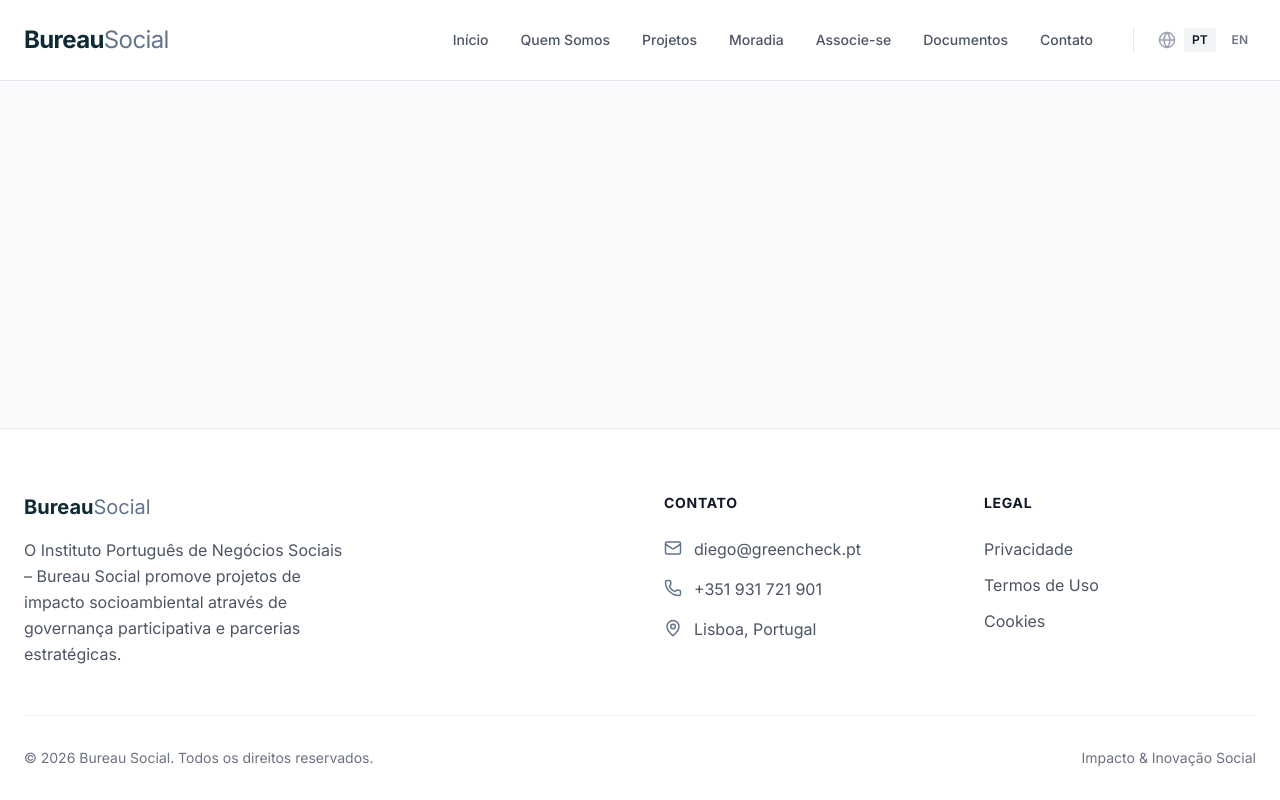
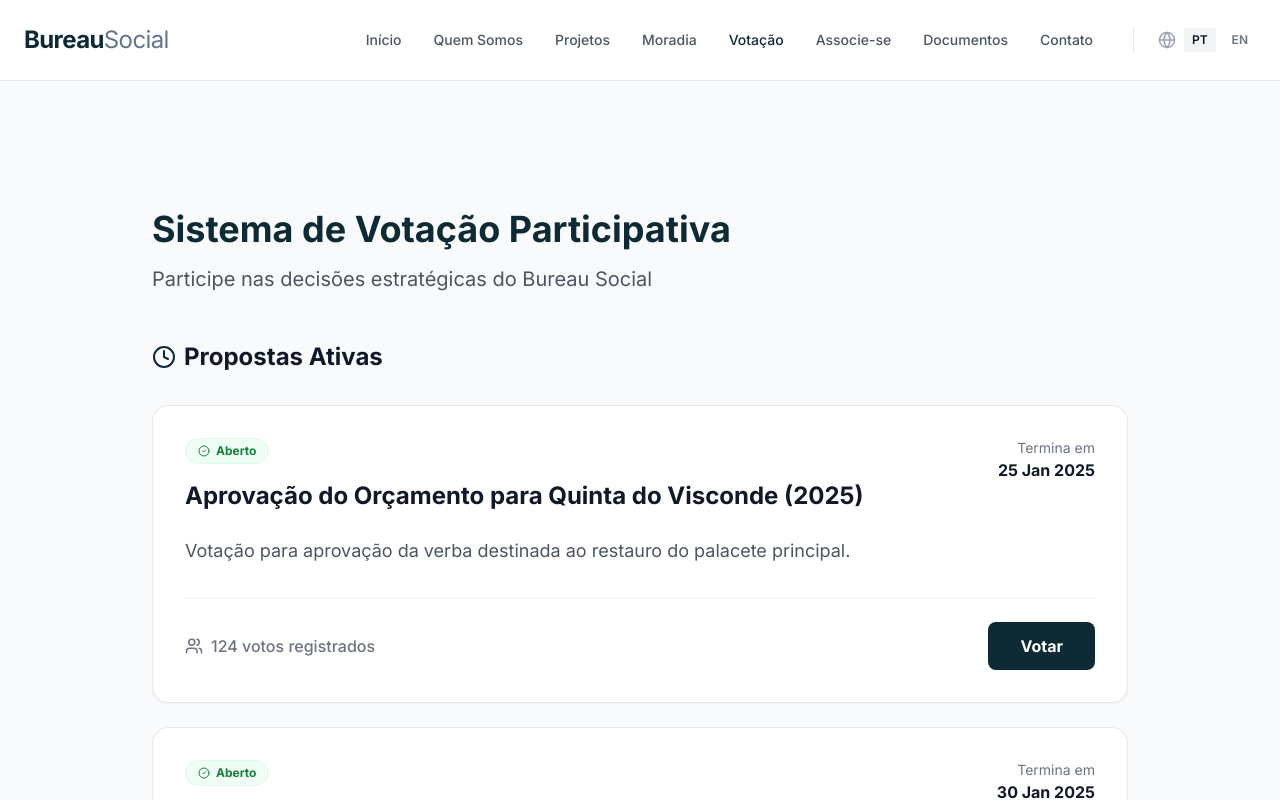
Before and after one commit to dmrdiego/BureauSocialPT, a React (Vite) app: page /voting in a window 1280 px wide. Shown: the top 800 px of the page. Built offline with nearby package versions, Linux system fonts and the light colour scheme.

Commit message:
Fix: Add Housing translations and implement Voting System (PT priority)

```diff
--- a/src/App.jsx
+++ b/src/App.jsx
@@ -8,6 +8,7 @@ import Join from './pages/Join';
 import Documents from './pages/Documents';
 import About from './pages/About';
 import Contact from './pages/Contact';
+import Voting from './pages/Voting';
 import './i18n';
 
 function App() {
@@ -24,6 +25,7 @@ function App() {
             <Route path="/join" element={<Join />} />
             <Route path="/documents" element={<Documents />} />
             <Route path="/contact" element={<Contact />} />
+            <Route path="/voting" element={<Voting />} />
           </Routes>
         </main>
         <Footer />
--- a/src/components/Header.jsx
+++ b/src/components/Header.jsx
@@ -18,6 +18,7 @@ const Header = () => {
     { path: '/about', label: t('menu.about') },
     { path: '/projects', label: t('menu.projects') },
     { path: '/housing', label: 'Moradia' },
+    { path: '/voting', label: t('menu.voting') },
     { path: '/join', label: t('menu.join') },
     { path: '/documents', label: 'Documentos' },
     { path: '/contact', label: t('menu.contact') }
--- a/src/i18n.js
+++ b/src/i18n.js
@@ -10,6 +10,7 @@ const resources = {
       "menu.projects": "Projetos",
       "menu.join": "Associe-se",
       "menu.contact": "Contato",
+      "menu.voting": "Votação",
 
       // Home
       "home.hero.title": "Instituto Português de Negócios Sociais",
@@ -104,6 +105,45 @@ const resources = {
       "technical.units": "Unidades Habitacionais",
       "technical.jobs": "Empregos Criados",
 
+      // Housing Page
+      "housing.hero.title": "Habitação Social para Artistas e Artesãos",
+      "housing.hero.subtitle": "Reabilitando o patrimônio histórico de Lisboa com impacto social",
+      "housing.description": "O Bureau Social promove o acesso à habitação digna para profissionais da cultura, integrando-os na malha urbana através da reabilitação de edifícios históricos.",
+      "housing.download": "Baixar Edital",
+      "housing.apply": "Candidatar-se",
+      "housing.professions.title": "Público-Alvo",
+      "housing.professions.construction": "Construção Tradicional",
+      "housing.professions.construction.desc": "Mestres de obras, pedreiros e especialistas em restauro.",
+      "housing.professions.arts": "Artes Visuais",
+      "housing.professions.arts.desc": "Pintores, escultores e artistas plásticos.",
+      "housing.professions.performance": "Artes Performativas",
+      "housing.professions.performance.desc": "Atores, músicos e bailarinos.",
+      "housing.professions.crafts": "Artesanato",
+      "housing.professions.crafts.desc": "Ourives, tecelões e artesãos locais.",
+      "housing.how.title": "Como Funciona",
+      "housing.how.offer.title": "O que oferecemos",
+      "housing.how.offer.desc": "Habitação a custos controlados em zonas centrais de Lisboa e espaços de trabalho partilhados.",
+      "housing.how.receive.title": "O que recebemos",
+      "housing.how.receive.desc": "A contrapartida é a participação em projetos de regeneração urbana e impacto comunitário.",
+      "housing.options.title": "Opções de Participação",
+      "housing.option.a": "Opção A: Residência permanente com custos reduzidos.",
+      "housing.option.b": "Opção B: Residência temporária para projetos específicos.",
+      "housing.option.c": "Opção C: Uso exclusivo de ateliês e oficinas.",
+
+      // Voting
+      "voting.title": "Sistema de Votação Participativa",
+      "voting.subtitle": "Participe nas decisões estratégicas do Bureau Social",
+      "voting.active.proposals": "Propostas Ativas",
+      "voting.vote.button": "Votar",
+      "voting.ends": "Termina em",
+      "voting.status.open": "Aberto",
+      "voting.status.closed": "Encerrado",
+      "voting.proposal1.title": "Aprovação do Orçamento para Quinta do Visconde (2025)",
+      "voting.proposal1.desc": "Votação para aprovação da verba destinada ao restauro do palacete principal.",
+      "voting.proposal2.title": "Novo Programa de Estágios",
+      "voting.proposal2.desc": "Criação de 10 vagas de estágio para jovens artesãos de Estarreja.",
+      "voting.thanks": "Obrigado por participar!",
+
       // Footer
       "footer.about": "Sobre o Bureau Social",
       "footer.about.desc": "O Instituto Português de Negócios Sociais – Bureau Social promove projetos de impacto socioambiental através de governança participativa e parcerias estratégicas.",
@@ -136,6 +176,7 @@ const resources = {
       "menu.projects": "Projects",
       "menu.join": "Join Us",
       "menu.contact": "Contact",
+      "menu.voting": "Voting",
 
       // Home
       "home.hero.title": "Portuguese Institute of Social Business",
--- /dev/null
+++ b/src/pages/Voting.jsx
@@ -0,0 +1,110 @@
+import { useState } from 'react';
+import { useTranslation } from 'react-i18next';
+import { CheckCircle2, Clock, AlertCircle } from 'lucide-react';
+
+const Voting = () => {
+    const { t } = useTranslation();
+    const [votedProposals, setVotedProposals] = useState([]);
+
+    const proposals = [
+        {
+            id: 1,
+            title: t('voting.proposal1.title'),
+            desc: t('voting.proposal1.desc'),
+            ends: '25 Jan 2025',
+            status: 'open',
+            votes: 124
+        },
+        {
+            id: 2,
+            title: t('voting.proposal2.title'),
+            desc: t('voting.proposal2.desc'),
+            ends: '30 Jan 2025',
+            status: 'open',
+            votes: 86
+        }
+    ];
+
+    const handleVote = (id) => {
+        if (!votedProposals.includes(id)) {
+            setVotedProposals([...votedProposals, id]);
+        }
+    };
+
+    return (
+        <div className="min-h-screen bg-gray-50 pt-32 pb-20">
+            <div className="container mx-auto px-6 max-w-5xl">
+                <header className="mb-12">
+                    <h1 className="text-4xl font-bold text-primary mb-4">{t('voting.title')}</h1>
+                    <p className="text-xl text-gray-600">{t('voting.subtitle')}</p>
+                </header>
+
+                <section>
+                    <h2 className="text-2xl font-bold text-gray-900 mb-8 flex items-center gap-2">
+                        <Clock className="text-primary" />
+                        {t('voting.active.proposals')}
+                    </h2>
+
+                    <div className="space-y-6">
+                        {proposals.map((proposal) => {
+                            const hasVoted = votedProposals.includes(proposal.id);
+                            return (
+                                <div key={proposal.id} className="bg-white rounded-2xl shadow-sm border border-gray-200 overflow-hidden hover:shadow-md transition-shadow">
+                                    <div className="p-8">
+                                        <div className="flex justify-between items-start mb-4">
+                                            <div>
+                                                <span className="inline-flex items-center gap-1.5 px-3 py-1 rounded-full text-xs font-bold bg-green-50 text-green-700 border border-green-100 mb-4">
+                                                    <CheckCircle2 size={12} />
+                                                    {t('voting.status.open')}
+                                                </span>
+                                                <h3 className="text-2xl font-bold text-gray-900 mb-2">{proposal.title}</h3>
+                                            </div>
+                                            <div className="text-right">
+                                                <p className="text-sm text-gray-500">{t('voting.ends')}</p>
+                                                <p className="font-bold text-gray-900">{proposal.ends}</p>
+                                            </div>
+                                        </div>
+
+                                        <p className="text-gray-600 mb-8 leading-relaxed text-lg">
+                                            {proposal.desc}
+                                        </p>
+
+                                        <div className="flex items-center justify-between border-t border-gray-100 pt-6">
+                                            <div className="flex items-center gap-2 text-gray-500">
+                                                <Users size={18} />
+                                                <span className="font-medium">{proposal.votes + (hasVoted ? 1 : 0)} votos registrados</span>
+                                            </div>
+
+                                            <button
+                                                onClick={() => handleVote(proposal.id)}
+                                                disabled={hasVoted}
+                                                className={`px-8 py-3 rounded-lg font-bold transition-all ${hasVoted
+                                                        ? 'bg-green-100 text-green-700 cursor-default'
+                                                        : 'bg-primary text-white hover:bg-opacity-90'
+                                                    }`}
+                                            >
+                                                {hasVoted ? t('voting.thanks') : t('voting.vote.button')}
+                                            </button>
+                                        </div>
+                                    </div>
+                                </div>
+                            );
+                        })}
+                    </div>
+                </section>
+
+                <footer className="mt-16 p-8 bg-blue-50 rounded-2xl border border-blue-100 flex gap-4">
+                    <AlertCircle className="text-primary shrink-0" />
+                    <p className="text-sm text-gray-700 leading-relaxed">
+                        <strong>Nota:</strong> Este é um sistema seguro para associados. Seus dados são confidenciais e seu voto é criptografado. A participação é fundamental para a governança do Bureau Social.
+                    </p>
+                </footer>
+            </div>
+        </div>
+    );
+};
+
+// Mock Users icon since it wasn't imported from lucide-react in the top section
+import { Users } from 'lucide-react';
+
+export default Voting;
```
Lines whose indentation alone changed are shown as unchanged.
